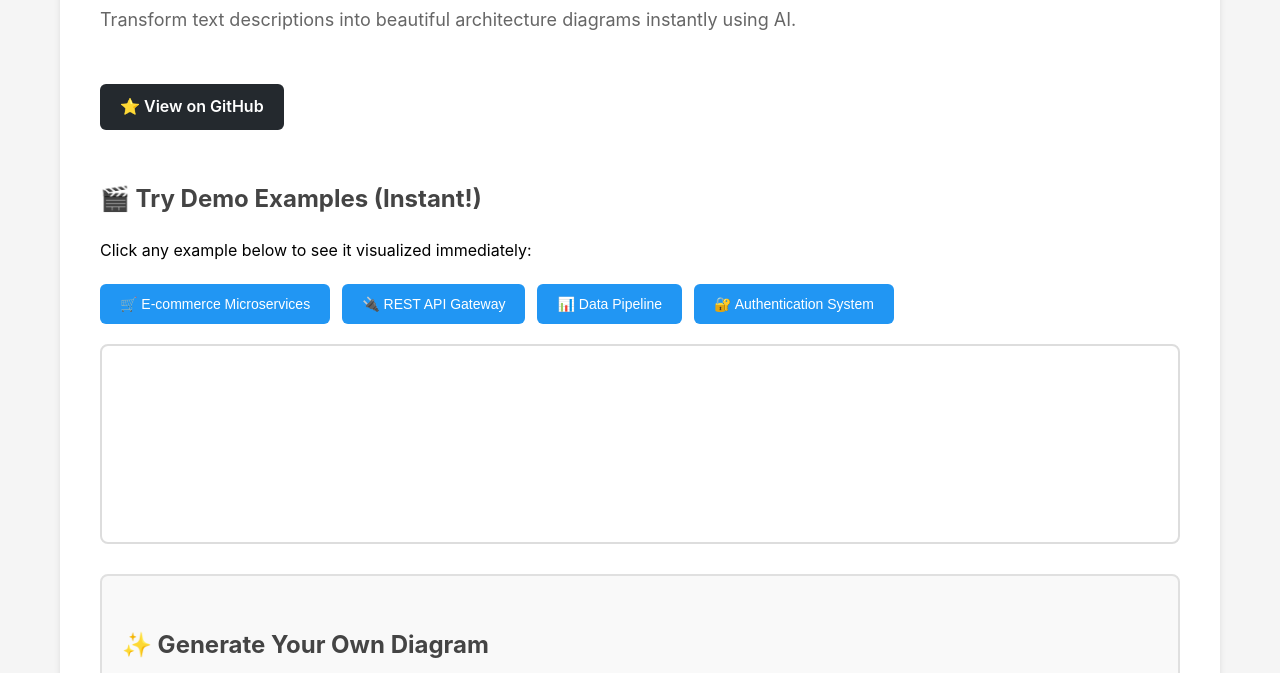
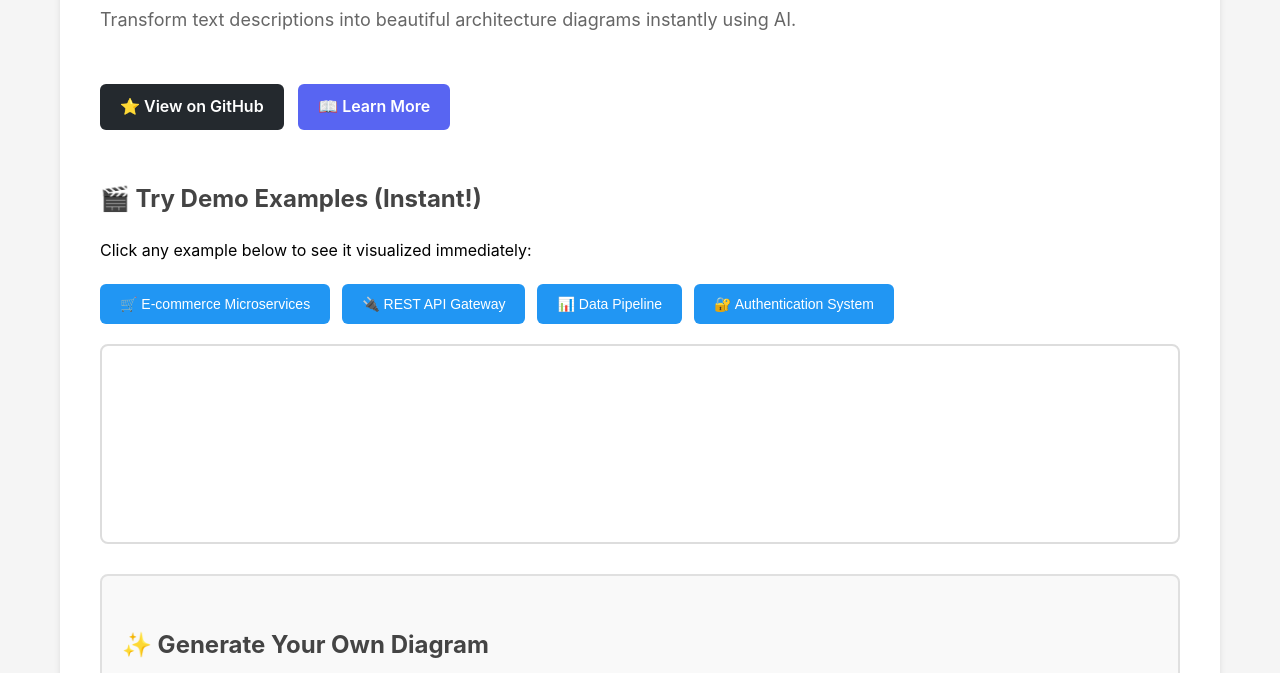
Before and after one commit to saurabhs051/ai-architecture-diagram-generator, a website: page index.html in a window 1280 px wide. Shown: the part 127-800 px from the top of the page. Drawn offline with Linux system fonts and the light colour scheme; a script that the page names is missing.

Commit message:
Add Notion landing page link to homepage

```diff
--- a/index.html
+++ b/index.html
@@ -273,6 +273,9 @@
 
     <a href="https://github.com/saurabhs051/ai-architecture-diagram-generator" target="_blank" class="github-link">
       ⭐ View on GitHub
+    </a>
+    <a href="https://cherry-saver-91d.notion.site/AI-Architecture-Diagram-Generator-64dedb8b0b48469ebd56ba520c7afd55" target="_blank" class="github-link" style="background: #5865F2; margin-left: 10px;">
+      📖 Learn More
     </a>
 
     <!-- DEMO EXAMPLES SECTION -->
```
